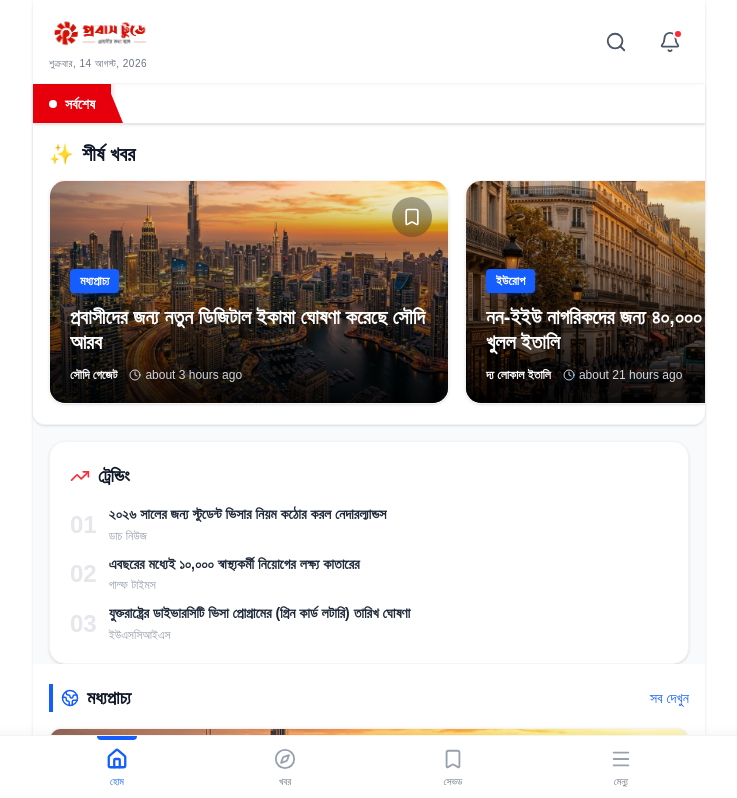
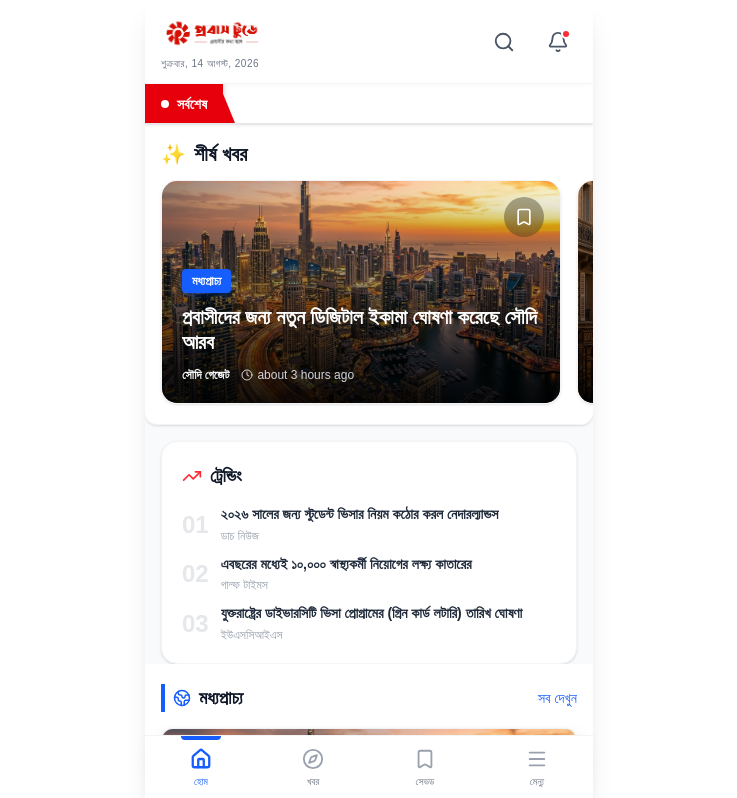
Before and after one commit to Mehedi259/Probash-Today-News, a Next.js app: page / in a window 1280 px wide. Shown: the top 798 px of the page, without its empty margins (271-1008 px from the left). Built offline with nearby package versions, Linux system fonts and the light colour scheme.

Commit message:
style: update layout container width to max-w-md and adjust shadow and overflow properties

```diff
--- a/src/app/layout.tsx
+++ b/src/app/layout.tsx
@@ -21,7 +21,7 @@ export default function RootLayout({
     <html lang="en" className={inter.className}>
       <body className="bg-gray-50 text-gray-900 antialiased min-h-screen flex flex-col">
         {/* Max-width container to simulate mobile app feel on desktop */}
-        <div className="max-w-2xl mx-auto w-full min-h-screen bg-white shadow-sm relative pb-20">
+        <div className="max-w-md mx-auto w-full min-h-screen bg-white shadow-xl relative pb-20 overflow-hidden">
           <SavedNewsProvider>
             <Header />
             <main className="flex-1">{children}</main>
--- a/src/components/BottomNav.tsx
+++ b/src/components/BottomNav.tsx
@@ -17,8 +17,8 @@ export default function BottomNav() {
   ];
 
   return (
-    <nav className="fixed bottom-0 left-0 right-0 bg-white border-t border-gray-100 pb-safe shadow-[0_-4px_20px_-10px_rgba(0,0,0,0.1)] z-50">
-      <div className="flex justify-around items-center max-w-2xl mx-auto h-16">
+    <nav className="fixed bottom-0 left-0 right-0 mx-auto w-full max-w-md bg-white border-t border-gray-100 pb-safe shadow-[0_-4px_20px_-10px_rgba(0,0,0,0.1)] z-50">
+      <div className="flex justify-around items-center h-16">
         {navItems.map((item) => {
           const Icon = item.icon;
           const isActive = pathname === item.path;
--- a/src/components/Header.tsx
+++ b/src/components/Header.tsx
@@ -16,8 +16,8 @@ export default function Header() {
 
   return (
     <>
-      <header className="sticky top-0 z-40 bg-white/95 backdrop-blur-md border-b border-gray-100 shadow-[0_2px_10px_-4px_rgba(0,0,0,0.05)]">
-        <div className="flex items-center justify-between px-4 py-3 max-w-2xl mx-auto">
+      <header className="sticky top-0 z-40 bg-white/95 backdrop-blur-md border-b border-gray-100 shadow-[0_2px_10px_-4px_rgba(0,0,0,0.05)] mx-auto max-w-md">
+        <div className="flex items-center justify-between px-4 py-3 w-full">
           <div className="flex flex-col">
             <div className="relative h-10 w-44 mb-1">
               <Image
```
